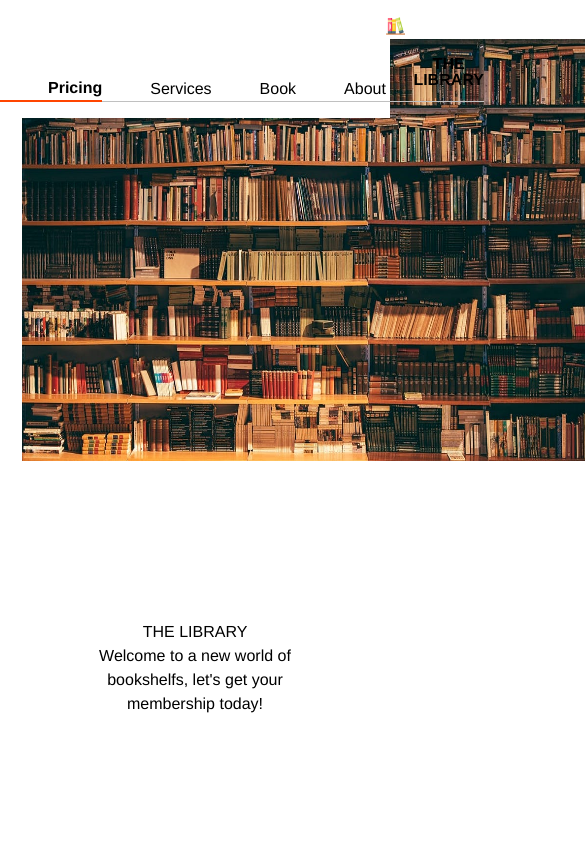
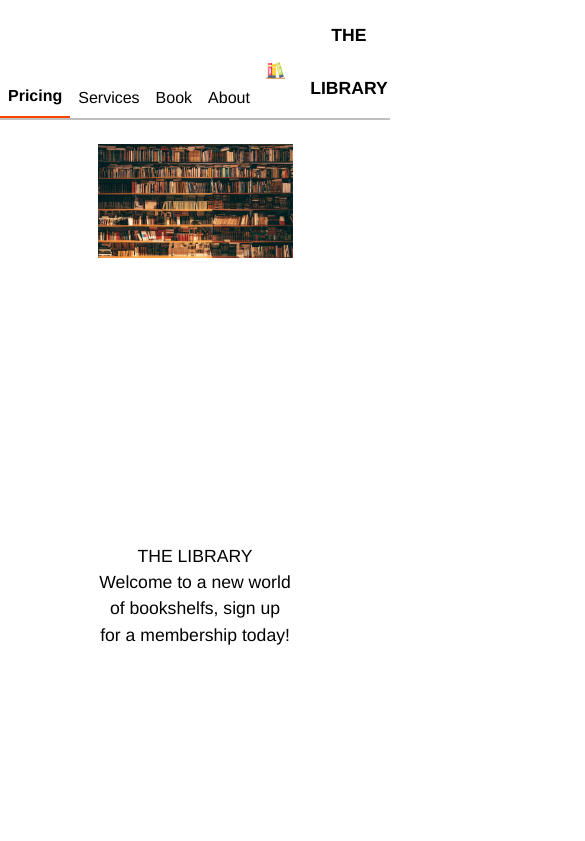
Before and after one commit to pettersongrande/framePage, a plain HTML site: page index.html in a window 390 px wide. Shown: the top 841 px of the page, 585 px wide, since content can reach past the window. Drawn offline with Linux system fonts and the light colour scheme; a web font is replaced by a local one.

Commit message:
After careful review I had to redo the whole page structure for better interaction with Flex Box. Add media queriesgit add .!

```diff
--- a/index.html
+++ b/index.html
@@ -9,91 +9,101 @@
 </head>
 <body>
 
+    <section class="main">
 
-    <nav class="navContainer">
-        <a href="https://google.com" class="navStyles menuBoxes">Pricing</a>
-        <a href="https://google.com" class="navStyles menuBoxes">Services</a>
-        <a href="https://google.com" class="navStyles menuBoxes">Book</a>
-        <a href="https://google.com" class="navStyles menuBoxes">About</a>
+        <nav class="navBar">
+            <a href="https://google.com" class="navOptions box-1" id="navLinks">Pricing</a>
+            <a href="https://google.com" class="navOptions box-2" id="navLinks">Services</a>
+            <a href="https://google.com" class="navOptions box-3" id="navLinks">Book</a>
+            <a href="https://google.com" class="navOptions box-4" id="navLinks">About</a>
+            <div class="navOptions box-5"> <img src="mainPageImg/bookshelf.png" alt="pageLogo"></img></div>
+            <a href="https://google.com" class="navOptions box-6">THE LIBRARY</a>
 
+        </nav>
 
-        <div class="navStyles logoBox">
+        <div class="welcomeContainer">
 
+            <div class="welcomeBox wb-1">
+                <img src="mainPageImg/library.jpg">
+            </div>
 
-            <div class="pageNameText">
-                <h4>
-                    THE LIBRARY
-                </h4>
-            </div>
-            <div class="logoImg">
-                <img src="mainPageImg/bookshelf.png" alt="pageLogo"></img>
+            <div class="welcomeBox wb-2">
+
+                <h1>THE LIBRARY</h1>
+                <h2>Welcome to a new world of bookshelfs, sign up for a membership today!</h2>
+
             </div>
 
 
         </div>
 
+        <div class="servicesContainer">
 
+            <div class="servicesBox sbx-1">
 
+                <div>
+                    <img src="mainPageImg/libraryinside.jpg">
+                </div>
 
-    </nav>
+                <div>
+                    <h3>More than borrowing.</h3>
+                </div>
 
+                <div>
+                    <h4>Meeting rooms, café, bookclub and more! Our library has so much to offer. </h4>
+                </div>
 
-    <div class="mainContainer">
-
-        <div class="presentationContainer">
-
-            <section>
-                <div class="imgBox">
-                        <img id="mainImg" src="mainPageImg/library.jpg">
+                <div>
+                    <a href="https://google.com">More Info &#x2192; </a>
+                </div>
 
             </div>
-                <div class="titleBox">
-                        <h1>THE LIBRARY</h1>
-                        <h2>Welcome to a new world of bookshelfs, let's get your membership today!</h2>
+
+            <div class="servicesBox sbx-2">
+
+                <div>
+                    <img src="mainPageImg/librarycard.png">
                 </div>
 
-            </section>
+                <div>
+                    <h3>More than a library card.</h3>
                 </div>
+
+                <div>
+                    <h4>Our membership card will get you access to museums, theaters, free learning apps, books discounts and much more. </h4>
+                </div>
+
+                <div>
+                    <a href="https://google.com">More Info &#x2192; </a>
+                </div>
+
+            </div>
+
+            <div class="servicesBox sbx-3">
+
+                <div>
+                    <img src="mainPageImg/librarymember.jpg">
+                </div>
+
+                <div>
+                    <h3>More than a meeting.</h3>
+                </div>
+
+                <div>
+                    <h4>Get your projects done here.</h4>
+                </div>
+
+                <div>
+                    <a href="https://google.com">More Info &#x2192; </a>
+                </div>
+
+            </div>
+
 
 
         </div>
 
-    <div class="optionsContainer">
-
-        <div class="optBox optBox1">
-
-            <img src="mainPageImg/libraryinside.jpg">
-            <h3>More than borrowing.</h3>
-
-            <h4>Meeting rooms, café, bookclub and more! Our library has so much to offer. </h4>
-
-            <a href="https://google.com">More Info &#x2192; </a>
-
-        </div>
-
-        <div class="optBox optBox2">
-
-            <img src="mainPageImg/librarycard.png">
-            <h3>More than a library card.</h3>
-
-            <h4>Our membership card will get you access to museums, theaters, free learning apps, books discounts and much more. </h4>
-
-            <a href="https://google.com">More Info &#x2192; </a>
-        </div>
-
-        <div class="optBox optBox3">
-
-            <img src="mainPageImg/librarymember.jpg">
-
-            <h3>More than a meeting.</h3>
-
-            <h4>Get your projects done here.</h4>
-
-            <a href="https://google.com">More Info &#x2192; </a>
-
-        </div>
-
-    </div>
+    </section>
 
     <!-- <footer>
 
@@ -104,7 +114,5 @@
 
 
 
-
-
 </body>
 </html>
--- a/mainPageCss/mainpagestyles.css
+++ b/mainPageCss/mainpagestyles.css
@@ -73,216 +73,268 @@ html {
 
 }
 
-/* NAV CONTAINER STYLES */
+/* MAIN CONTAINER  */
 
-.navContainer {
+.main {
+    display: flex;
+    flex-wrap: wrap;
+    justify-content: center;
+    align-content: flex-start;
+    background-color: #fff;
+    margin: 0 auto;
+    height: 100vh;
+    /* border: 1px solid green; */
+}
 
+/* NAV BAR CONTAINER STYLES */
 
-    background-color: #fff;
+.navBar {
+/* NAV BAR CONTAINER PROPERTIES */
     display: flex;
     justify-content: space-around;
-    flex-basis: 1;
+    height: 14vh;
     width: 100vw;
-    height: 14vh;
-    position: fixed;
+    background-color: #fff;
+    border-bottom: 2px solid silver;
+    /* position: fixed; */
     z-index: 1;
-    /* border: 2px solid purple; */
 
 }
 
-.navStyles {
-
+.navOptions {
+/* NAV BAR BOXES ITEM PROPERTIES*/
+    font-size: 1em;
     font-family: 'Helvetica Neue',sans-serif;
-    cursor: pointer;
-    font-size: 1em;
-    margin-bottom: 1em;
-    border-bottom: 1px solid silver;
+    color: #000;
+    padding: 0.5em;
+    text-decoration: none;
+    box-sizing: border-box;
+    text-align: center;
+    flex-grow: 1;
+    height: 100%;
 
 }
 
-a {
+#navLinks {
 
-    text-decoration: none;
-    color: #000;
+    align-content: flex-end;
+    line-height: 1.5;
+    flex-grow: 7;
 
 }
 
-a:hover {
+#navLinks:hover, .box-6:hover {
 
     color: black;
     font-weight: bolder;
     border-bottom: 2px solid orangered;
     padding-top: 2px;
+    cursor: pointer;
 
+}
+
+.box-1 {
+
+    order: 1;
+}
+.box-2 {
+
+    order: 2;
+
+}
+.box-3 {
+
+    order: 3;
+
+}
+.box-4 {
+
+    order: 4;
+
+}
+.box-5 {
+
+    align-content: center;
+    order: 5;
+
+}
+
+.box-6 {
+
+    font-size: 1.1em;
+    font-weight: bold;
+    align-content: flex-end;
+    line-height: 3;
+    order: 6;
+
+}
+
+.box-5 img {
+
+    width: 5vw;
+    margin-top: 1.6em;
+    margin-right: 0.5em;
 
 }
 
 
+/* Welcome Container -------------------*/
 
-.menuBoxes {
+.welcomeContainer {
 
-
-    align-content: flex-end;
-    padding-left: 3em;
-    line-height: 1.5;
-    flex: 1;
-    /* border: 1px solid lightblue; */
-
-
-/* styling inside the nav bar pages */
-}
-
-.logoBox {
-
-    flex: 1;
     display: flex;
-    justify-content: space-around;
-    /* border: 1px solid green; */
+    flex-direction: column;
+    flex-wrap: wrap;
+    align-items: center;
+    height: 86vh;
+    width: 100vw;
+    /* border: 2px red solid; */
 
 }
 
-.logoBox img {
+.welcomeBox {
 
-    width: 5vw;
-    margin-top: 1em;
-    margin-right: 0.5em;
-    /* border: 1px blue solid; */
+
+    font-size: 1em;
+    font-family: 'Helvetica Neue',sans-serif;
+    color: #000;
+    padding: 0.5em;
+    width: 50%;
+    flex-grow: 1;
+    /* border: 1px solid orange; */
 
 }
 
+.wb-1 {
 
-.pageNameText {
-
-    color: #000;
-    font-weight: bold;
-    margin-top: 3.5em;
     text-align: center;
     order: 1;
-    /* border: 1px solid red;   */
 
 }
 
-.pageNameText:hover {
+.wb-2 {
 
-    color: red;
-    order:2
+    flex-grow: 5;
+    font-size: 1.1em;
+    text-align: center;
+    align-content: center;
+    line-height: 1.5;
+    order: 2;
 
 }
 
+.wb-1 img {
 
-/* PRESENTATION CONTAINER STYLES -------------------*/
-
-.presentationContainer {
-
-    display: flex;
-    justify-content: center;
-    margin: 0 auto;
-    width: 99vw;
-    height: 99vh;
-    /* border: 1px solid purple; */
+    width: 50vw;
+    margin-top: 1em;
+    margin-right: 0.5em;
 
 }
 
-.imgBox {
+/* SERVICES CONTAINER --------------------- */
+
+.servicesContainer {
 
     display: flex;
-    width: 89vw;
-    height: 59vh;
-    margin-top: 0.05em;
-    margin-left: 0.1em;
+    flex-wrap: wrap;
+    justify-content: space-evenly;
     align-items: center;
-    /* border: 1px solid green; */
+    width: 100vw;
+    height: 75vh;
+    margin: 0 auto;
+    /* border: 1px solid red; */
 
 }
 
-#mainImg {
-
-    height: 50vh;
-    width: 70vh;
-    margin: 0 auto;
-    /* border: 1px solid yellowgreen; */
-
-}
-
-.titleBox {
-
-    display: block;
-    font-size: 1em;
-    width: 50vw;
-    height: 40vh;
-    margin: 0 auto;
-    align-content: center;
-    text-align: center;
-    font-family: 'Helvetica Neue',sans-serif;
-    line-height: 1.5;
-    /* border: 1px solid coral; */
-
-}
-
-/* END PRESENTATION CONTAINERS STYLES */
-
-/* OPTIONS CONTAINER */
-
-/* need to add @media here */
-
-.optionsContainer {
+.servicesBox {
 
    display: flex;
-    justify-content: space-evenly;
-    flex-wrap: wrap;
-    height: 60vh;
-    width: 90vw;
-    margin: 0 auto;
-    /* border: 1px solid red;  */
-
-}
-
-/* need to add @media here */
-.optBox {
-
+   flex-direction: column;
    line-height: 1.5;
    height: 50vh;
    width: 25vw;
    margin: 0.5em;
    padding: 0.1em .1em 2em;
-    align-items: center;
+   text-align: center;
    overflow: hidden;
-    text-align: center;
    font-family: 'Helvetica Neue',sans-serif;
    background-color:rgba(192,192,192,0.53);
    border: 1px solid silver;
 
 }
 
-.optBox h3 {
+.sbx-1 {
 
-    text-align: left;
-    padding-left: 0.5em;
-    font-size: 1.3rem;
-    line-height: 4;
+    order: 1;
 
 }
 
-.optBox h4 {
+.sbx-2 {
 
-    font-size: 0.8rem;
-    line-height: 1;
-    text-align: left;
-    padding-left: 0.5em;
+    order: 2;
+
 }
 
-.optBox img {
+.sbx-3 {
+
+    order: 3;
+
+}
+
+
+.servicesBox div {
+
+    flex-grow: 1;
+    /* border: 1px solid black */
+
+}
+
+.servicesBox img {
 
     height: 23vh;
     width: 25vw;
     transition: width 1s;
 
+}
 
-    /* border: 1px solid red; */
+.servicesBox h3 {
+
+    text-align: left;
+    padding-left: 0.5em;
+    font-size: 1.5rem;
+    line-height: 4;
+
 
 }
 
-.optBox img:hover {
+.servicesBox h4 {
+
+    font-size: 1rem;
+    line-height: 1;
+    text-align: left;
+    padding-left: 0.5em;
+
+}
+
+.servicesBox a {
+
+    padding-top: 3em;
+    color: #000;
+    text-decoration: none;
+
+
+}
+
+.servicesBox a:hover {
+
+    color: black;
+    font-weight: bolder;
+    text-decoration-line: underline;
+    cursor: pointer;
+
+}
+
+.servicesBox img:hover {
 
     width: 26vw;
 
```
Lines whose indentation alone changed are shown as unchanged.
